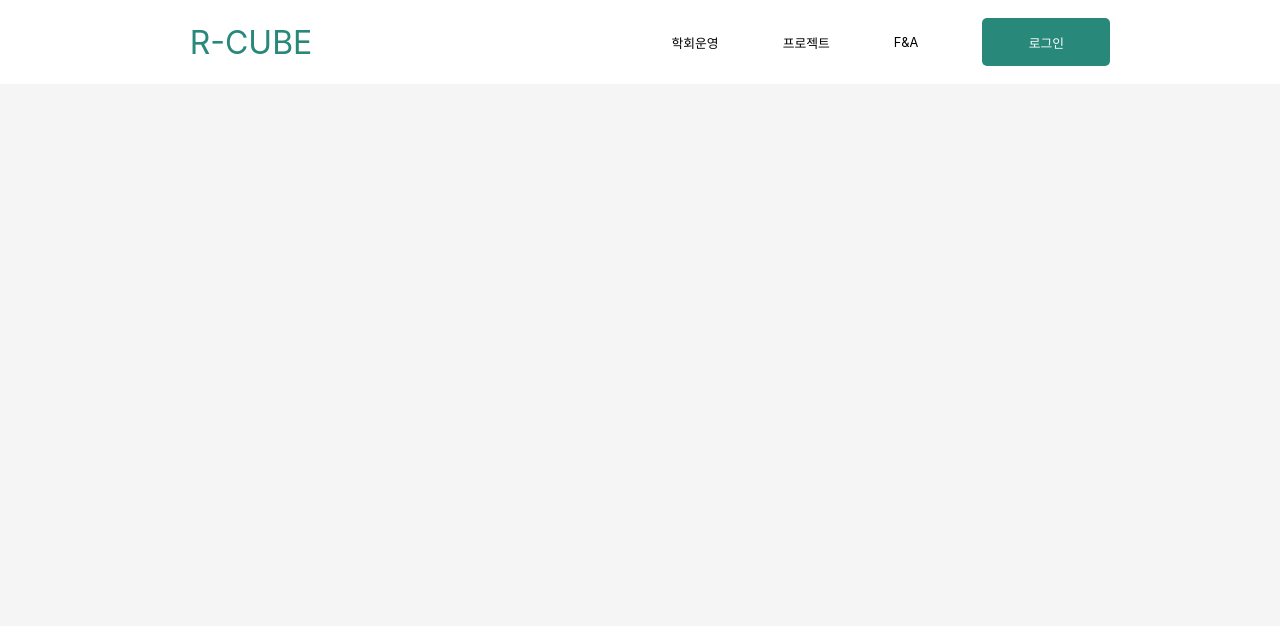
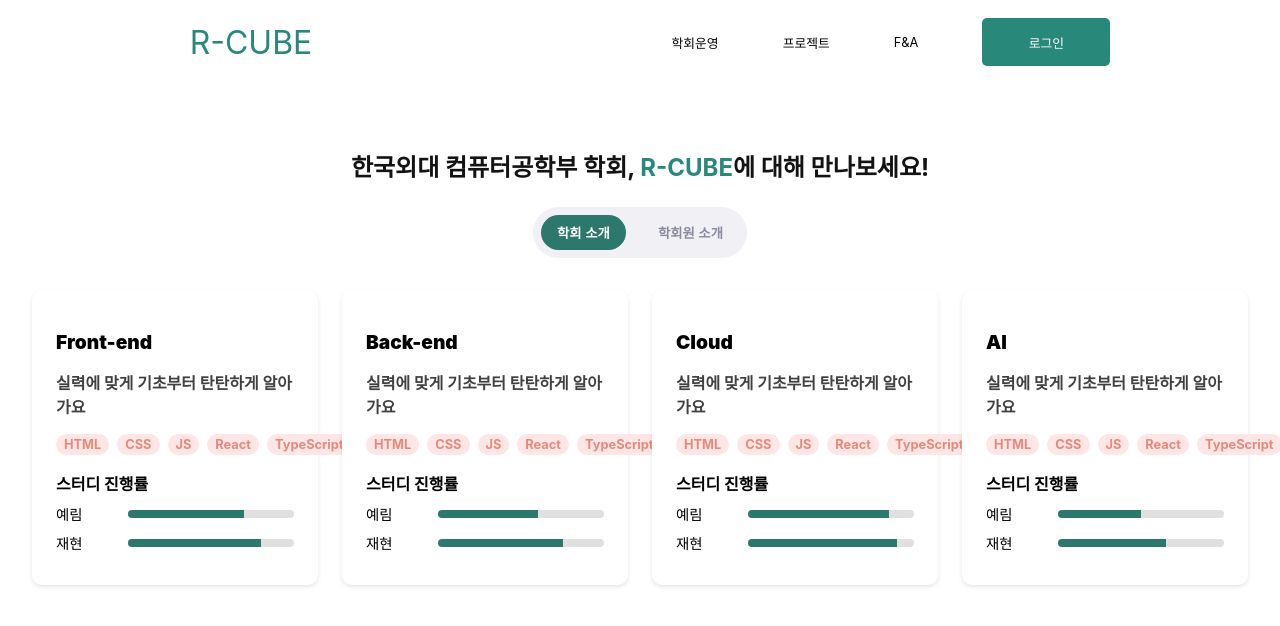
Before and after one commit to HUFS-RCUBE/front, a React (Create React App) app: page /societymanagement in a window 1280 px wide. Shown: the top 626 px of the page. Built offline with nearby package versions, Linux system fonts and the light colour scheme.

Commit message:
feat : 학회 운영 페이지 제작

```diff
--- a/src/App.js
+++ b/src/App.js
@@ -40,7 +40,7 @@ const Wrapper = styled.div`
   display: flex;
   align-items: center;
   justify-content: center;
-  background: #f5f5f5;
+  padding-top: 100px;
 `;
 
 const Container = styled.div`
--- /dev/null
+++ b/src/pages/societyManagement/IntroduceRcube.js
@@ -0,0 +1,190 @@
+import styled from "styled-components";
+
+function IntroduceRcube() {
+  return (
+    <>
+      <CardGrid>
+        {categories.map((category, idx) => (
+          <div>
+            <Card key={idx}>
+              <CardHeader>{category.title}</CardHeader>
+              <CardDescription>{category.description}</CardDescription>
+              <CardTags>
+                {category.tags.map((tag, index) => (
+                  <Tag key={index}>{tag}</Tag>
+                ))}
+              </CardTags>
+
+              <ProgressSection>
+                <ProgressTitle>스터디 진행률</ProgressTitle>
+                {category.progress.map((progress, index) => (
+                  <ProgressRow key={index}>
+                    <Label>{progress.name}</Label>
+                    <ProgressBar>
+                      <ProgressFill width={progress.percentage} />
+                    </ProgressBar>
+                  </ProgressRow>
+                ))}
+              </ProgressSection>
+            </Card>
+          </div>
+        ))}
+      </CardGrid>
+    </>
+  );
+}
+export default IntroduceRcube;
+
+const categories = [
+  {
+    title: "Front-end",
+    tags: ["HTML", "CSS", "JS", "React", "TypeScript"],
+    description: "실력에 맞게 기초부터 탄탄하게 알아가요",
+    progress: [
+      { name: "예림", percentage: "70%" },
+      { name: "재현", percentage: "80%" },
+    ],
+  },
+  {
+    title: "Back-end",
+    tags: ["HTML", "CSS", "JS", "React", "TypeScript"],
+    description: "실력에 맞게 기초부터 탄탄하게 알아가요",
+    progress: [
+      { name: "예림", percentage: "60%" },
+      { name: "재현", percentage: "75%" },
+    ],
+  },
+  {
+    title: "Cloud",
+    tags: ["HTML", "CSS", "JS", "React", "TypeScript"],
+    description: "실력에 맞게 기초부터 탄탄하게 알아가요",
+    progress: [
+      { name: "예림", percentage: "85%" },
+      { name: "재현", percentage: "90%" },
+    ],
+  },
+  {
+    title: "AI",
+    tags: ["HTML", "CSS", "JS", "React", "TypeScript"],
+    description: "실력에 맞게 기초부터 탄탄하게 알아가요",
+    progress: [
+      { name: "예림", percentage: "50%" },
+      { name: "재현", percentage: "65%" },
+    ],
+  },
+];
+
+const Wrapper = styled.div`
+  padding: 2rem;
+  min-height: 100vh;
+  background-color: white;
+`;
+const HeaderPart = styled.div`
+  display: flex;
+  justify-content: space-around;
+`;
+
+const Title = styled.h1`
+  text-align: center;
+  font-size: 1.5rem;
+  margin-bottom: 1.5rem;
+  color: ${({ theme }) => theme.textColor.titleTextColor};
+`;
+
+const Highlight = styled.span`
+  color: ${({ theme }) => theme.colors.mainColor};
+`;
+
+const NavBar = styled.div`
+  display: flex;
+  justify-content: center;
+  margin-bottom: 2rem;
+  gap: 1rem;
+  border-radius: 50px;
+  background-color: ${({ theme }) => theme.colors.deactivationColor};
+`;
+
+const NavButton = styled.button`
+  background: ${(props) => (props.active ? "#2c786c" : "#F0F0F5")};
+  color: ${(props) => (props.active ? "white" : "black")};
+  border: none;
+  padding: 0.5rem 1rem;
+  border-radius: 50px;
+  cursor: pointer;
+`;
+
+const CardGrid = styled.div`
+  display: grid;
+  grid-template-columns: repeat(auto-fit, minmax(250px, 1fr));
+  gap: 1.5rem;
+`;
+
+const Card = styled.div`
+  background: white;
+  border-radius: 10px;
+  padding: 1.5rem;
+  box-shadow: 0 2px 4px rgba(0, 0, 0, 0.1);
+`;
+
+const CardHeader = styled.h2`
+  font-size: 1.2rem;
+  margin-bottom: 1rem;
+  font-weight: 900;
+`;
+
+const CardTags = styled.div`
+  display: flex;
+  gap: 0.5rem;
+  margin-bottom: 1rem;
+`;
+const CardDescription = styled.div`
+  font-size: 1rem;
+  margin-bottom: 1rem;
+  font-weight: bold;
+  color: ${({ theme }) => theme.textColor.subtitleTextColor};
+`;
+
+const Tag = styled.span`
+  background: #ffe6e6;
+  color: #e58a7b;
+  border-radius: 20px;
+  padding: 0.2rem 0.5rem;
+  font-size: 0.8rem;
+  font-weight: bold;
+`;
+
+const ProgressSection = styled.div`
+  margin-top: 1rem;
+`;
+
+const ProgressTitle = styled.h3`
+  font-size: 1rem;
+  margin-bottom: 0.5rem;
+`;
+
+const ProgressRow = styled.div`
+  display: flex;
+  align-items: center;
+  margin-bottom: 0.5rem;
+`;
+
+const Label = styled.span`
+  font-size: 0.9rem;
+  width: 4rem;
+`;
+
+const ProgressBar = styled.div`
+  flex: 1;
+  height: 0.5rem;
+  background: #e0e0e0;
+  border-radius: 5px;
+  margin-left: 0.5rem;
+  overflow: hidden;
+`;
+
+const ProgressFill = styled.div`
+  height: 100%;
+  background: #2c786c;
+  width: ${(props) => props.width};
+  transition: width 0.3s ease;
+`;
--- /dev/null
+++ b/src/pages/societyManagement/IntroduceRcubeMember.js
@@ -0,0 +1,110 @@
+import styled from "styled-components";
+
+function IntroduceRcubeMember() {
+  const members = [
+    { name: "설희관", role: "학회장", github: "github.com" },
+    { name: "이예림", role: "학회원", github: "github.com/yerimi00" },
+    { name: "이승주", role: "학회원", github: "github.com" },
+    { name: "김재현", role: "학회원", github: "github.com/rlawogjs" },
+    { name: "???", role: "학회원", github: "github.com" },
+  ];
+
+  return (
+    <Wrapper>
+      <Section>
+        <Title>학회장</Title>
+        <CardGrid>
+          <Card>
+            <ProfileCircle />
+            <MemberName>{members[0].name}</MemberName>
+            <MemberRole>#{members[0].role}_컴퓨터전자시스템공학부</MemberRole>
+            <Button href={`https://${members[0].github}`} target="_blank">
+              github
+            </Button>
+          </Card>
+        </CardGrid>
+      </Section>
+      <Section>
+        <Title>학회원</Title>
+        <CardGrid>
+          {members.slice(1).map((member, idx) => (
+            <Card key={idx}>
+              <ProfileCircle />
+              <MemberName>{member.name}</MemberName>
+              <MemberRole>#HUFS_CSE_컴퓨터전자시스템공학부</MemberRole>
+              <Button href={`https://${member.github}`} target="_blank">
+                github
+              </Button>
+            </Card>
+          ))}
+        </CardGrid>
+      </Section>
+    </Wrapper>
+  );
+}
+
+export default IntroduceRcubeMember;
+
+const Wrapper = styled.div`
+  padding: 2rem;
+  background-color: white;
+`;
+
+const Section = styled.div`
+  margin-bottom: 2rem;
+`;
+
+const Title = styled.h2`
+  font-size: 1.5rem;
+  margin-bottom: 1rem;
+  color: ${({ theme }) => theme.colors.mainColor};
+`;
+
+const CardGrid = styled.div`
+  display: grid;
+  grid-template-columns: repeat(auto-fit, minmax(250px, 1fr));
+  gap: 1.5rem;
+`;
+
+const Card = styled.div`
+  background: white;
+  border-radius: 10px;
+  padding: 1.5rem;
+  box-shadow: 0 2px 4px rgba(0, 0, 0, 0.1);
+  text-align: center;
+  width: 200px;
+  hei
+`;
+
+const ProfileCircle = styled.div`
+  width: 100px;
+  height: 100px;
+  border: 2px solid ${({ theme }) => theme.colors.mainColor};
+  border-radius: 50%;
+  margin: 0 auto 1rem auto;
+`;
+
+const MemberName = styled.h3`
+  font-size: 1.2rem;
+  margin-bottom: 0.5rem;
+`;
+
+const MemberRole = styled.p`
+  font-size: 0.9rem;
+  color: gray;
+  margin-bottom: 1rem;
+`;
+
+const Button = styled.a`
+  display: inline-block;
+  background-color: ${({ theme }) => theme.colors.mainColor};
+  color: white;
+  padding: 0.5rem 1rem;
+  border-radius: 5px;
+  text-decoration: none;
+  font-size: 0.9rem;
+
+  &:hover {
+    background-color: ${({ theme }) => theme.colors.hoverColor};
+  }
+`;
--- a/src/pages/societyManagement/SocietyManagement.js
+++ b/src/pages/societyManagement/SocietyManagement.js
@@ -1,16 +1,86 @@
+import { useState } from "react";
 import styled from "styled-components";
-import Header from "../../component/router/Header";
+import IntroduceRcube from "./IntroduceRcube";
+import IntroduceRcubeMember from "./IntroduceRcubeMember";
 
 function SocietyManagement() {
+  const [activeTab, setActiveTab] = useState("rcube");
+
   return (
-    <>
-      <div> 학회운영 페이지</div>
-    </>
+    <Wrapper>
+      <HeaderPart>
+        <Title>
+          한국외대 컴퓨터공학부 학회, <Highlight>R-CUBE</Highlight>에 대해
+          만나보세요!
+        </Title>
+        <NavBar>
+          <NavButton
+            active={activeTab === "rcube"}
+            onClick={() => setActiveTab("rcube")}
+          >
+            학회 소개
+          </NavButton>
+          <NavButton
+            active={activeTab === "members"}
+            onClick={() => setActiveTab("members")}
+          >
+            학회원 소개
+          </NavButton>
+        </NavBar>
+      </HeaderPart>
+
+      {activeTab === "rcube" && <IntroduceRcube />}
+      {activeTab === "members" && <IntroduceRcubeMember />}
+    </Wrapper>
   );
 }
+
 export default SocietyManagement;
 
 const Wrapper = styled.div`
-  weight: 100vh;
-  height: 8vh;
+  padding: 2rem;
+  min-height: 100vh;
+  background-color: white;
 `;
+
+const HeaderPart = styled.div`
+  display: flex;
+  flex-direction: column;
+  align-items: center;
+`;
+
+const Title = styled.h1`
+  text-align: center;
+  font-size: 1.5rem;
+  margin-bottom: 1.5rem;
+  color: ${({ theme }) => theme.textColor.titleTextColor};
+`;
+
+const Highlight = styled.span`
+  color: ${({ theme }) => theme.colors.mainColor};
+`;
+
+const NavBar = styled.div`
+  display: flex;
+  justify-content: center;
+  margin-bottom: 2rem;
+  gap: 1rem;
+  border-radius: 50px;
+  background-color: ${({ theme }) => theme.colors.deactivationColor};
+  padding: 0.5rem;
+`;
+
+const NavButton = styled.button`
+  background: ${(props) => (props.active ? "#2c786c" : "#F0F0F5")};
+  color: ${(props) => (props.active ? "white" : "#898C9C")};
+  border: none;
+  padding: 0.5rem 1rem;
+  border-radius: 50px;
+  cursor: pointer;
+  font-weight: ${(props) => (props.active ? "bold" : "bold")};
+  transition: background-color 0.3s ease, color 0.3s ease;
+
+  &:hover {
+    background: ${(props) => (props.active ? "#2c786c" : "#e0e0e5")};
+  }
+`;
--- a/src/styles/theme.js
+++ b/src/styles/theme.js
@@ -1,6 +1,17 @@
 const theme = {
   colors: {
     mainColor: "#28887A",
+    deactivationColor: "#F0F0F5",
+  },
+  textColor: {
+    titleTextColor: "#131313",
+    subtitleTextColor: "#404040",
+    bodyTextColor: "",
+    linkTextColor: "",
+    errorTextColor: "",
+    successTextColor: "",
+
+    deactivationTextColor: "#898C9C",
   },
   backgroundColors: {},
   // mobile: `375px`,
```
